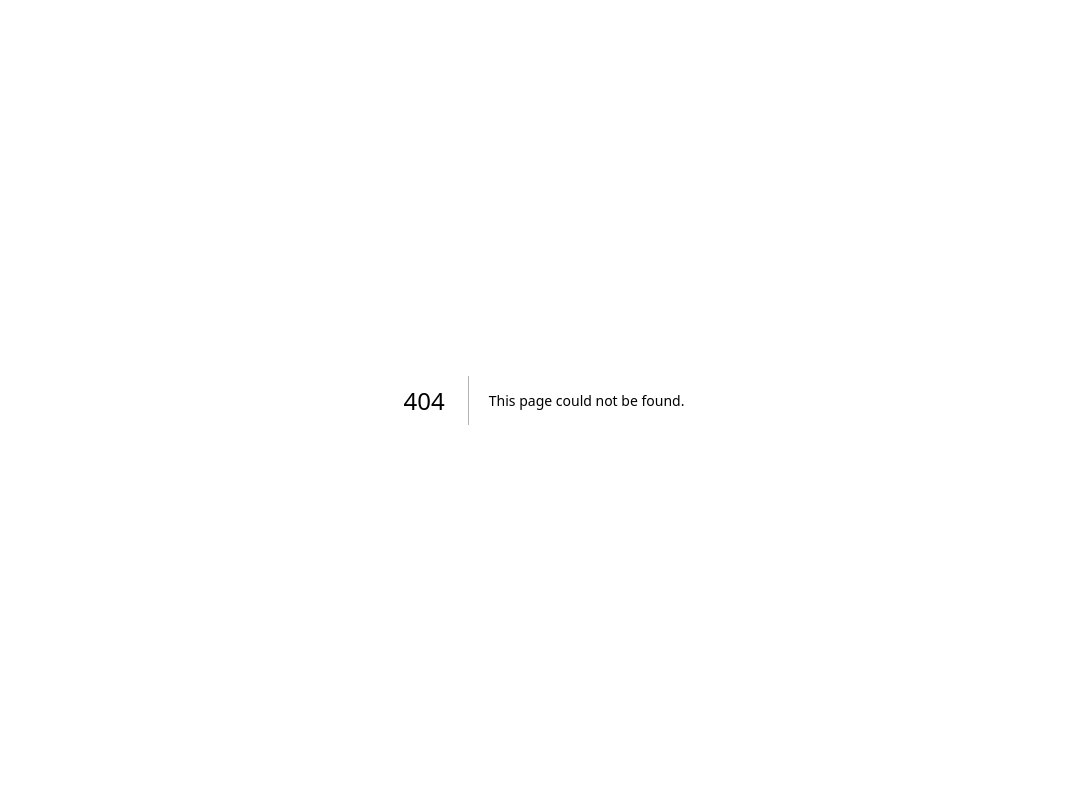
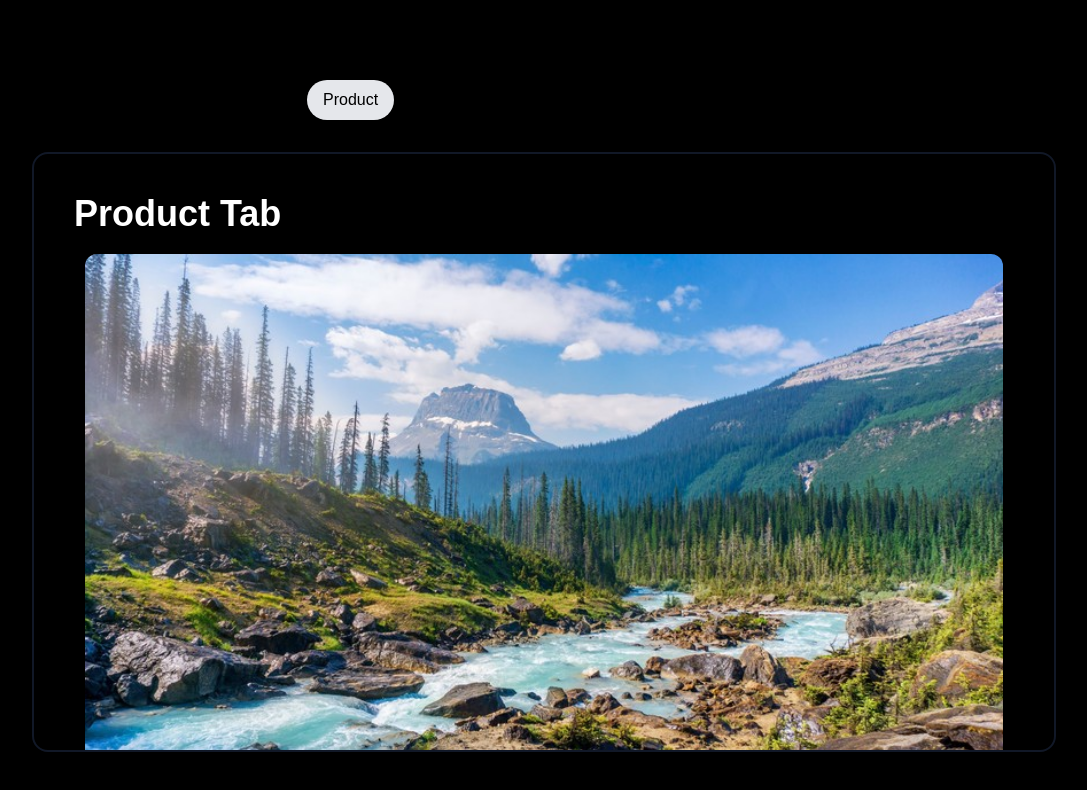
Before and after one commit to kennataddese6/portfolio, a Next.js app: page /nice-tabs in a window 1280 px wide. Before the commit this address had no page. Shown: the top 790 px of the page, without its empty margins (96-1183 px from the left). Built offline with nearby package versions, Linux system fonts and the light colour scheme.

Commit message:
add nice tabs

```diff
--- a/app/globals.css
+++ b/app/globals.css
@@ -12,3 +12,12 @@ body {
     --radius: 0.5rem;
   }
 }
+.no-visible-scrollbar {
+  scrollbar-width: none;
+  -ms-overflow-style: none;
+  -webkit-overflow-scrolling: touch;
+}
+
+.no-visible-scrollbar::-webkit-scrollbar {
+  display: none;
+}
--- /dev/null
+++ b/app/nice-tabs/page.tsx
@@ -0,0 +1,79 @@
+"use client"
+
+import { Tabs } from "@/components/ui/tabs"
+import Image from "next/image"
+
+export default function TabsDemo() {
+  const tabs = [
+    {
+      title: "Product",
+      value: "product",
+      content: (
+        <div className=" w-full overflow-hidden relative h-full rounded-2xl p-10 text-xl md:text-4xl font-bold text-white bg-gradient-to-br bg-black  border-2 border-gray-900">
+          <p>Product Tab</p>
+          <DummyContent />
+        </div>
+      ),
+    },
+    {
+      title: "Services",
+      value: "services",
+      content: (
+        <div className="mt-0 w-full overflow-hidden relative h-full rounded-2xl p-10 text-xl md:text-4xl font-bold text-white bg-gradient-to-br bg-black border-2 border-gray-900">
+          <p>Services tab</p>
+          <DummyContent />
+        </div>
+      ),
+    },
+    {
+      title: "Playground",
+      value: "playground",
+      content: (
+        <div className=" w-full overflow-hidden relative h-full rounded-2xl p-10 text-xl md:text-4xl font-bold text-white bg-gradient-to-br bg-black border-2 border-gray-900">
+          <p>Playground tab</p>
+          <DummyContent />
+        </div>
+      ),
+    },
+    {
+      title: "Content",
+      value: "content",
+      content: (
+        <div className=" w-full overflow-hidden relative h-full rounded-2xl p-10 text-xl md:text-4xl font-bold text-white bg-gradient-to-br bg-black border-2 border-gray-900">
+          <p>Content tab</p>
+          <DummyContent />
+        </div>
+      ),
+    },
+    {
+      title: "Random",
+      value: "random",
+      content: (
+        <div className=" w-full overflow-hidden relative h-full rounded-2xl p-10 text-xl md:text-4xl font-bold text-white bg-gradient-to-br bg-black border-2 border-gray-900">
+          <p>Random tab</p>
+          <DummyContent />
+        </div>
+      ),
+    },
+  ]
+
+  return (
+    <div className="w-full h-full bg-black flex items-center overflow-hidden">
+      <div className="h-[20rem] bg-black md:h-[40rem] [perspective:1000px] relative b flex flex-col max-w-5xl mx-auto w-full  items-start justify-start ">
+        <Tabs tabs={tabs} />
+      </div>
+    </div>
+  )
+}
+
+const DummyContent = () => {
+  return (
+    <Image
+      src="/image.png"
+      alt="dummy image"
+      width="1000"
+      height="1000"
+      className="object-cover object-left-top h-[60%]  md:h-[90%] absolute -bottom-10 inset-x-0 w-[90%] rounded-xl mx-auto"
+    />
+  )
+}
--- a/app/page.tsx
+++ b/app/page.tsx
@@ -1,5 +1,5 @@
-import Image from "next/image";
-
+import Image from "next/image"
+import "./globals.css"
 export default function Home() {
   return (
     <div className="grid grid-rows-[20px_1fr_20px] items-center justify-items-center min-h-screen p-8 pb-20 gap-16 sm:p-20 font-[family-name:var(--font-geist-sans)]">
@@ -97,5 +97,5 @@ export default function Home() {
         </a>
       </footer>
     </div>
-  );
+  )
 }
--- /dev/null
+++ b/components/ui/tabs.tsx
@@ -0,0 +1,124 @@
+"use client"
+
+import { useState } from "react"
+import { motion } from "framer-motion"
+import { cn } from "@/lib/utils"
+
+type Tab = {
+  title: string
+  value: string
+  content?: string | React.ReactNode | any
+}
+
+export const Tabs = ({
+  tabs: propTabs,
+  containerClassName,
+  activeTabClassName,
+  tabClassName,
+  contentClassName,
+}: {
+  tabs: Tab[]
+  containerClassName?: string
+  activeTabClassName?: string
+  tabClassName?: string
+  contentClassName?: string
+}) => {
+  const [active, setActive] = useState<Tab>(propTabs[0])
+  const [tabs, setTabs] = useState<Tab[]>(propTabs)
+
+  const moveSelectedTabToTop = (idx: number) => {
+    const newTabs = [...propTabs]
+    const selectedTab = newTabs.splice(idx, 1)
+    newTabs.unshift(selectedTab[0])
+    setTabs(newTabs)
+    setActive(newTabs[0])
+  }
+
+  const [hovering, setHovering] = useState(false)
+
+  return (
+    <>
+      <div
+        className={cn(
+          "flex flex-row items-center  justify-center [perspective:1000px] relative overflow-auto sm:overflow-visible no-visible-scrollbar max-w-full w-full",
+          containerClassName,
+        )}
+      >
+        {propTabs.map((tab, idx) => (
+          <button
+            key={tab.title}
+            onClick={() => {
+              moveSelectedTabToTop(idx)
+            }}
+            onMouseEnter={() => setHovering(true)}
+            onMouseLeave={() => setHovering(false)}
+            className={cn("relative px-4 py-2 rounded-full", tabClassName)}
+            style={{
+              transformStyle: "preserve-3d",
+            }}
+          >
+            {active.value === tab.value && (
+              <motion.div
+                layoutId="clickedbutton"
+                transition={{ type: "spring", bounce: 0.3, duration: 0.6 }}
+                className={cn(
+                  "absolute inset-0 bg-gray-200 dark:bg-zinc-800 rounded-full",
+                  activeTabClassName,
+                )}
+              />
+            )}
+
+            <span className="relative block text-black dark:text-white">
+              {tab.title}
+            </span>
+          </button>
+        ))}
+      </div>
+      <FadeInDiv
+        tabs={tabs}
+        active={active}
+        key={active.value}
+        hovering={hovering}
+        className={cn("mt-8", contentClassName)}
+      />
+    </>
+  )
+}
+
+export const FadeInDiv = ({
+  className,
+  tabs,
+  hovering,
+}: {
+  className?: string
+  key?: string
+  tabs: Tab[]
+  active: Tab
+  hovering?: boolean
+}) => {
+  const isActive = (tab: Tab) => {
+    return tab.value === tabs[0].value
+  }
+  return (
+    <div className="relative w-full h-full">
+      {tabs.map((tab, idx) => (
+        <motion.div
+          key={tab.value}
+          layoutId={tab.value}
+          style={{
+            scale: 1 - idx * 0.1,
+            top: hovering ? idx * -50 : 0,
+            zIndex: -idx,
+            opacity: idx < 3 ? 1 - idx * 0.1 : 0,
+          }}
+          animate={{
+            y: isActive(tab) ? [0, 40, 0] : 0,
+          }}
+          className={cn("w-full h-full absolute top-0 left-0", className)}
+        >
+          {tab.content}
+        </motion.div>
+      ))}
+    </div>
+  )
+}
--- a/package.json
+++ b/package.json
@@ -9,6 +9,7 @@
     "lint": "next lint"
   },
   "dependencies": {
+    "@radix-ui/react-tabs": "^1.1.2",
     "@react-three/fiber": "^9.0.0-alpha.8",
     "@tabler/icons-react": "^3.29.0",
     "@tsparticles/engine": "^3.8.0",
```
Also changed, not shown: 1 other file (tests, documents, lock files or other folders).
